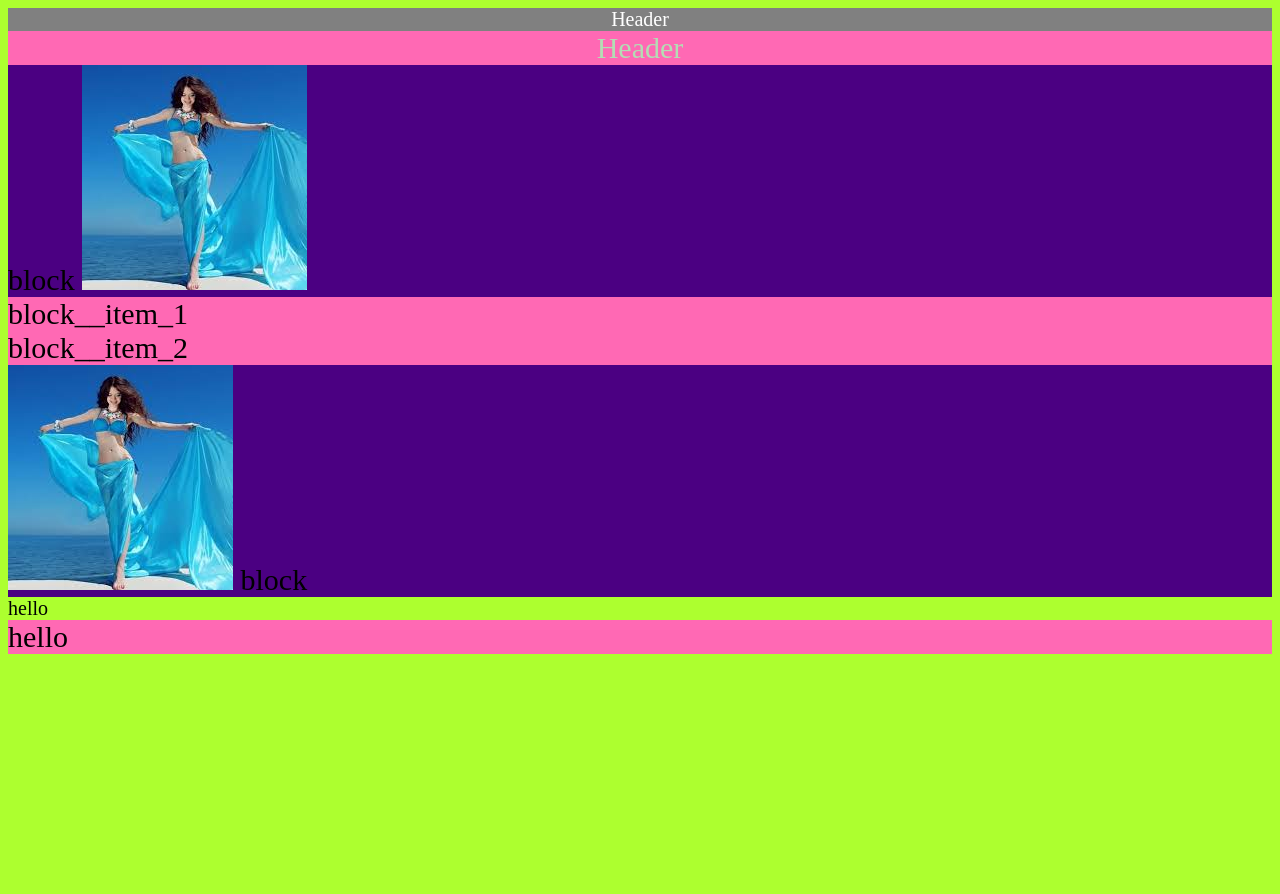
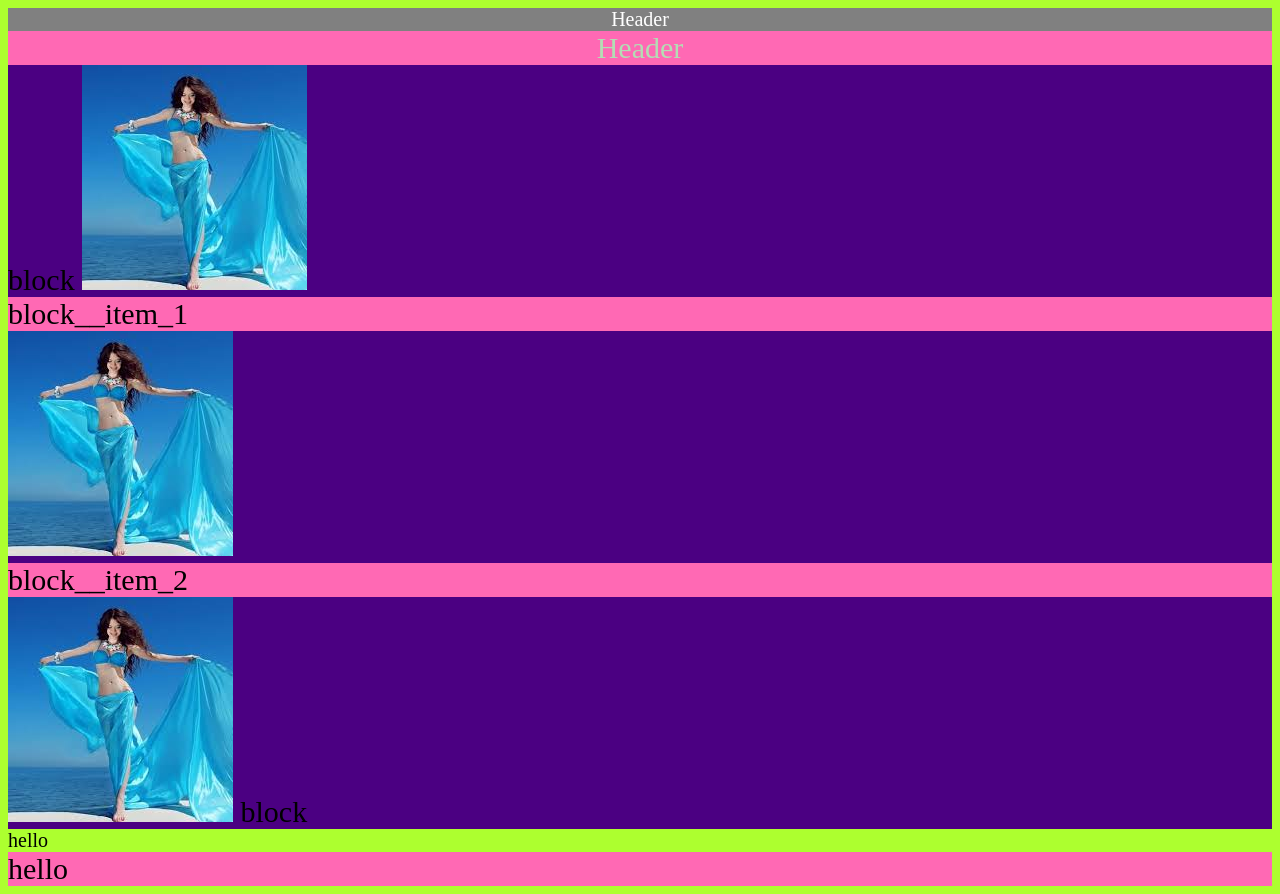
Before and after one commit to vvvcom248/hello_vscode, a plain HTML site: page index.html in a window 1280 px wide. Before the commit the page ends 800 px from the top, so only its background shows below. Drawn offline with Linux system fonts and the light colour scheme.

Commit message:
еще щдна картинка

```diff
--- a/index.html
+++ b/index.html
@@ -19,6 +19,7 @@
         <div class="block__item">
             block__item_1
         </div>
+        <img src="./img/girl.jpg" alt="girl">
         <div class="block__item">
             block__item_2
         </div>
```
